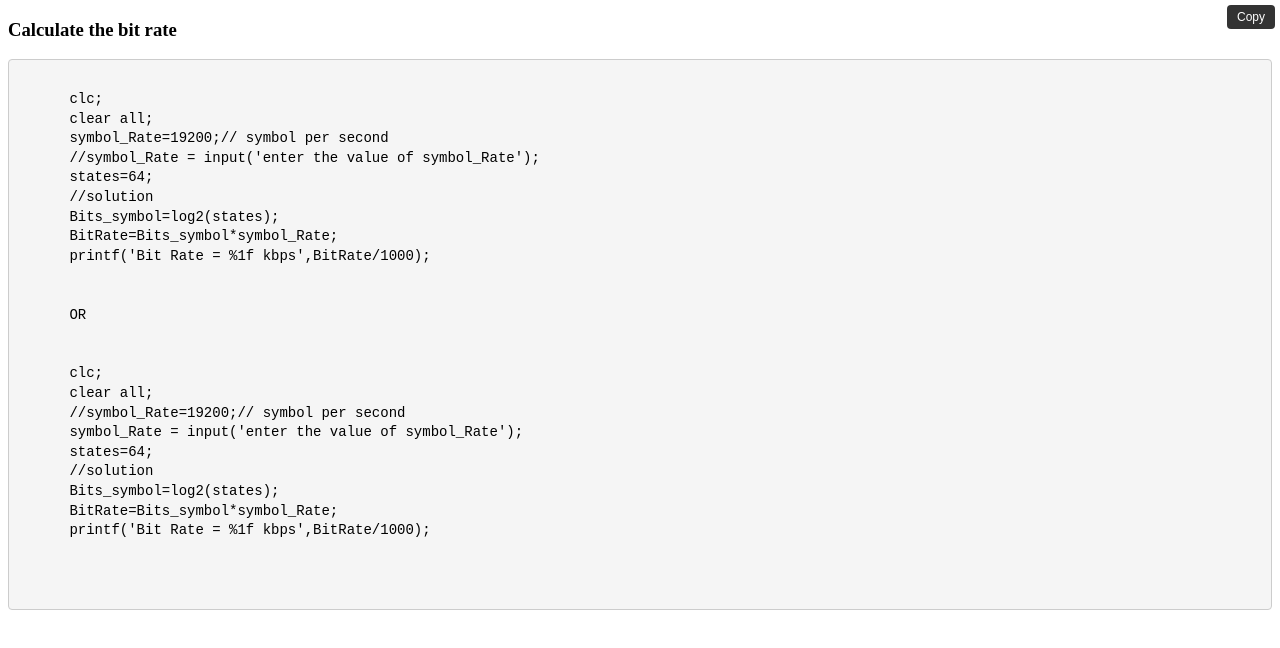
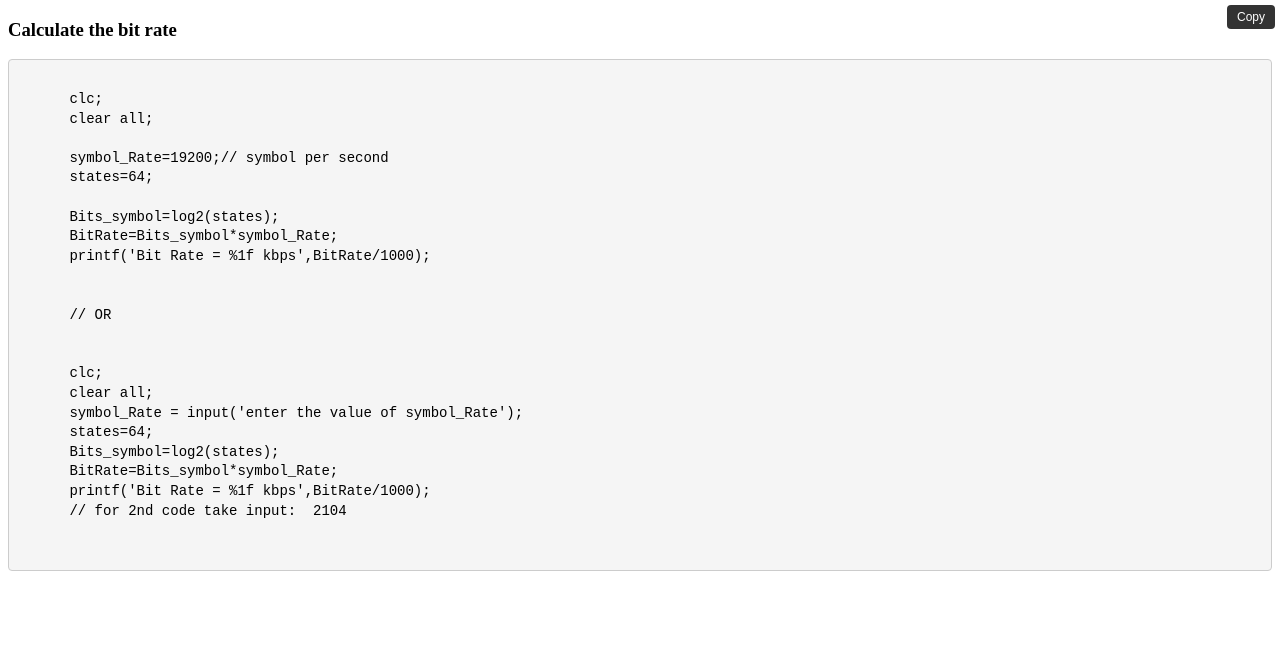
Before and after one commit to AadarshGupta07/awp, a plain HTML site: page pages/p2.html in a window 1280 px wide. Drawn offline with Linux system fonts and the light colour scheme.

Commit message:
added useful comments

```diff
--- a/pages/p2.html
+++ b/pages/p2.html
@@ -37,28 +37,26 @@
     <code>
       clc;
       clear all;
+
       symbol_Rate=19200;// symbol per second
-      //symbol_Rate = input('enter the value of symbol_Rate');
       states=64;
-      //solution
+
       Bits_symbol=log2(states);
       BitRate=Bits_symbol*symbol_Rate;
       printf('Bit Rate = %1f kbps',BitRate/1000);
 
 
-      OR
+      // OR
 
 
       clc;
       clear all;
-      //symbol_Rate=19200;// symbol per second
       symbol_Rate = input('enter the value of symbol_Rate');
       states=64;
-      //solution
       Bits_symbol=log2(states);
       BitRate=Bits_symbol*symbol_Rate;
       printf('Bit Rate = %1f kbps',BitRate/1000);
-
+      // for 2nd code take input:  2104
     </code>
   </pre>
 
```
Also changed, not shown: pages/p3.html (+7 -1 lines), pages/p9.html (+1 -1 lines).
